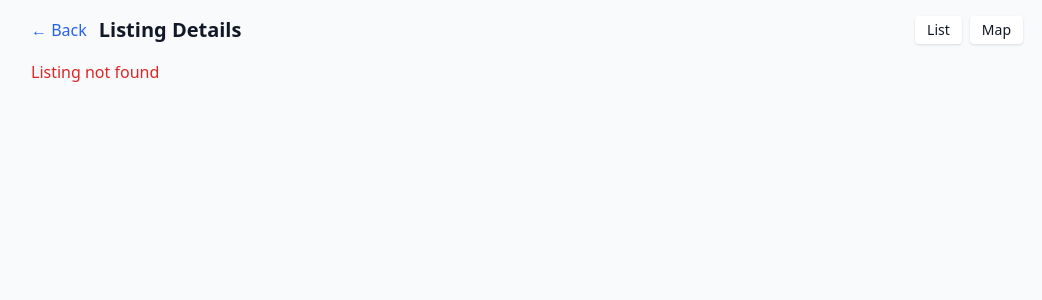
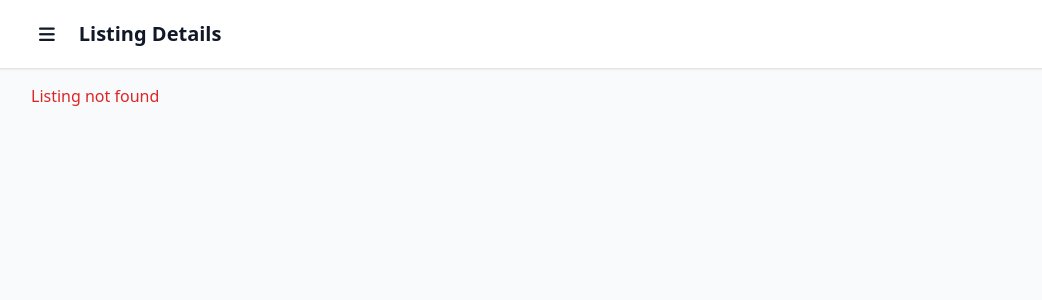
Before and after one commit to Tunsworthy/homefinder, a Flask app: page /listing/1 in a window 1280 px wide. Shown: the top 300 px of the page, without its empty margins (113-1155 px from the left). Run offline with Flask 3, Linux system fonts and the light colour scheme; some libraries are stand-ins or nearby versions.

Commit message:
major frontend updates

```diff
--- a/frontend/templates/listing.html
+++ b/frontend/templates/listing.html
@@ -5,22 +5,43 @@
     <meta name="viewport" content="width=device-width,initial-scale=1" />
     <title>Listing details</title>
     <script src="https://cdn.tailwindcss.com"></script>
+    <link rel="stylesheet" href="https://cdnjs.cloudflare.com/ajax/libs/font-awesome/6.4.0/css/all.min.css" />
   </head>
   <body class="bg-gray-50 text-gray-900">
+    <!-- Top Navigation Bar -->
+    <nav class="bg-white shadow sticky top-0 z-40">
+      <div class="max-w-5xl mx-auto px-4 py-3 flex items-center gap-4">
+        <!-- Hamburger Menu -->
+        <div class="relative">
+          <button id="nav-menu-toggle" class="p-2 hover:bg-gray-100 rounded" aria-label="Menu">
+            <i class="fa-solid fa-bars text-lg"></i>
+          </button>
+          <div id="nav-menu" class="hidden absolute left-0 mt-2 w-48 bg-white border rounded shadow z-50">
+            <a href="/" class="block px-4 py-2 hover:bg-gray-100 text-sm">List View</a>
+            <a href="/map" class="block px-4 py-2 hover:bg-gray-100 text-sm">Map View</a>
+          </div>
+        </div>
+        <!-- Page Title -->
+        <h1 class="text-xl font-semibold">Listing Details</h1>
+      </div>
+    </nav>
+
     <div class="max-w-5xl mx-auto p-4">
-      <div class="flex items-center justify-between mb-4">
-        <div class="flex items-center gap-3">
-          <a href="/" class="text-blue-600">← Back</a>
-          <h1 class="text-xl font-semibold">Listing Details</h1>
-        </div>
-        <div class="flex gap-2 text-sm">
-          <a href="/" class="px-3 py-1 bg-white rounded shadow">List</a>
-          <a href="/map" class="px-3 py-1 bg-white rounded shadow">Map</a>
-        </div>
-      </div>
       <div id="content"></div>
     </div>
     <script>
+      // Hamburger menu toggle
+      document.getElementById('nav-menu-toggle').addEventListener('click', () => {
+        const menu = document.getElementById('nav-menu');
+        menu.classList.toggle('hidden');
+      });
+      // Close menu when a link is clicked
+      document.querySelectorAll('#nav-menu a').forEach(link => {
+        link.addEventListener('click', () => {
+          document.getElementById('nav-menu').classList.add('hidden');
+        });
+      });
+
       const listingId = "{{ listing_id }}";
     </script>
     <script src="/static/components.js"></script>
```
Also changed, not shown: frontend/templates/index.html (+31 -8 lines), frontend/templates/map.html (+31 -10 lines).
